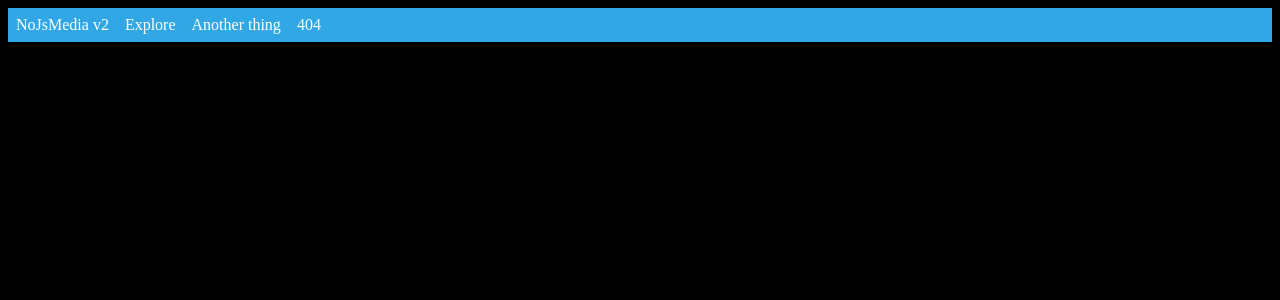
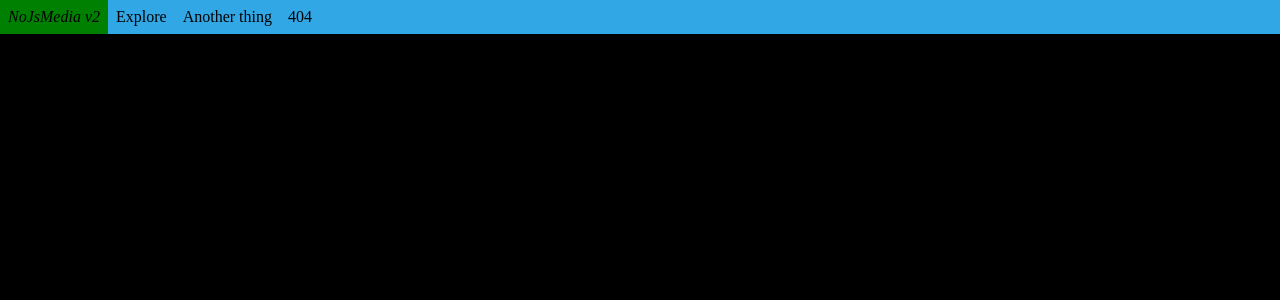
Before and after one commit to Quantum-Codes/NoJsMedia-V2, a Flask app: page / in a window 1280 px wide. Shown: the top 300 px of the page. Run offline with Flask 2, Linux system fonts and the light colour scheme.

Commit message:
styles added

```diff
--- /dev/null
+++ b/static/base.css
@@ -0,0 +1,23 @@
+body {
+  margin: 0px;
+  background: black;
+  color: white;
+}
+
+#navbar {
+  background: #32a7e6;
+  display: flex;
+}
+
+.nav-blocks {
+  padding: 0.5em;
+  text-align: center;
+  color: black;
+  background: inherit;
+  transition: background 0.1s linear;
+}
+
+.nav-blocks:hover {
+  background: green;
+  transition: background 0.1s linear;
+}
--- a/static/main.css
+++ /dev/null
@@ -1,14 +0,0 @@
-body {
-  background: black;
-  color: white;
-}
-
-#navbar {
-  background: #32a7e6;
-  display: flex;
-}
-
-.nav-blocks {
-  padding: 0.5em;
-  text-align: center;
-}
--- /dev/null
+++ b/templates/base.html
@@ -0,0 +1,21 @@
+<!DOCTYPE html>
+<html lang="en">
+  <head>
+    <meta charset="UTF-8">
+    <meta name="viewport" content="width=device-width, initial-scale=1.0">
+    <title>{% block title %}{% endblock %}</title>
+    <link rel="stylesheet" href="static/base.css">
+    <link rel="stylesheet" href="static/{% block css%}{% endblock %}.css">
+  </head>
+  <body>
+    <div id = "navbar">
+      <div class="nav-blocks"><i>NoJsMedia v2</i></div>
+      <div class="nav-blocks">Explore</div>
+      <div class="nav-blocks">Another thing</div>
+      <div class="nav-blocks">404</div>
+    </div>
+    <div id="content">
+      {% block content %}{% endblock %}
+    </div>
+  </body>
+</html>
--- a/templates/main.html
+++ b/templates/main.html
@@ -1,17 +1,2 @@
-<!DOCTYPE html>
-<html lang="en">
-  <head>
-    <meta charset="UTF-8">
-    <meta name="viewport" content="width=device-width, initial-scale=1.0">
-    <title>HTML 5 Boilerplate</title>
-    <link rel="stylesheet" href="static/main.css">
-  </head>
-  <body>
-    <div id = "navbar">
-      <div class="nav-blocks">NoJsMedia v2</div>
-      <div class="nav-blocks">Explore</div>
-      <div class="nav-blocks">Another thing</div>
-      <div class="nav-blocks">404</div>
-    </div>
-  </body>
-</html>
+{% extends "base.html" %}
+{% block title %}Homepage{% endblock %}
```
